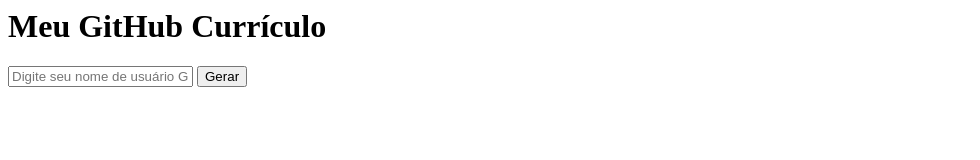
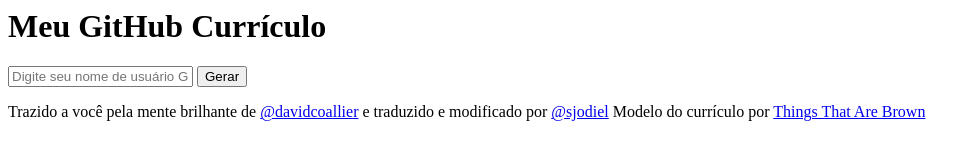
Before and after one commit to beingsane/curriculo.github.io, a plain HTML site: page views/index.html in a window 1280 px wide. Shown: the whole page, without its empty margins (0-980 px from the left). Drawn offline with Linux system fonts and the light colour scheme.

Commit message:
Update Footer views/index.html

```diff
--- a/views/index.html
+++ b/views/index.html
@@ -17,7 +17,7 @@
 
   </article>
 
-  <footer role="contentinfo"></footer>
+ <footer role="contentinfo"><p>Trazido a você pela mente brilhante de <a href="https://twitter.com/davidcoallier">@davidcoallier</a> e traduzido e modificado por <a href="https://twitter.com/sjodiel">@sjodiel</a>  Modelo do currículo por <a href="http://thingsthatarebrown.com/blog/2009/05/sample-resume-template/">Things That Are Brown</a></p></footer>
 
 </div>
 
```
